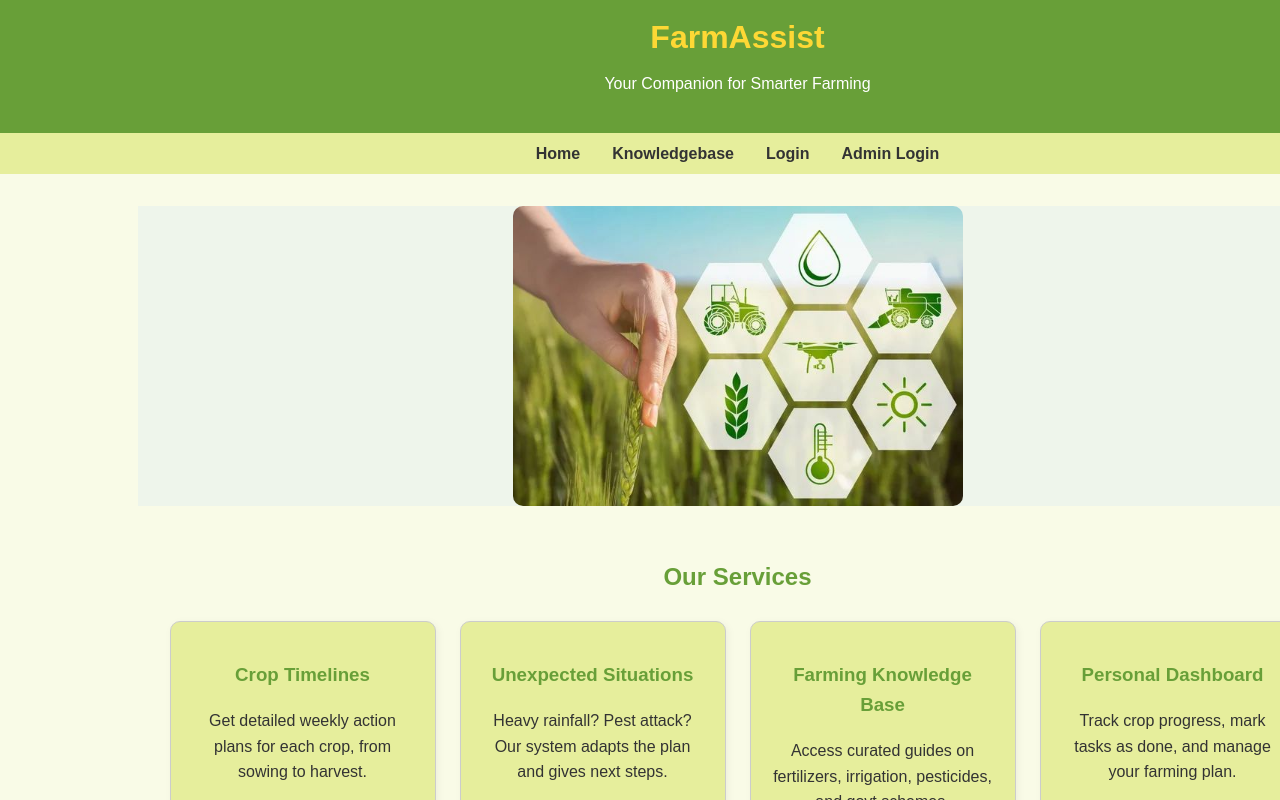
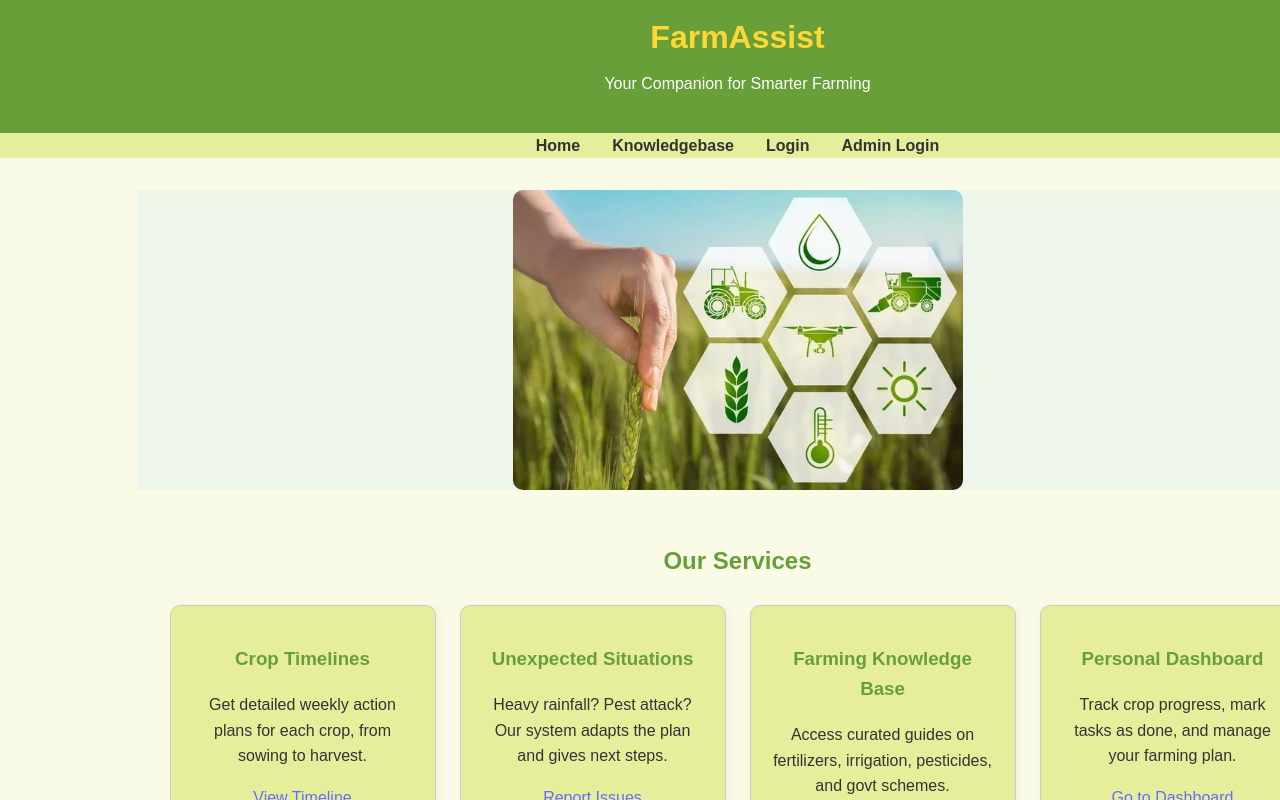
Before and after one commit to itsgowtham14/farm-assist, a React (Vite) app: page / in a window 1280 px wide. Shown: the top 800 px of the page. Built offline with nearby package versions, Linux system fonts and the light colour scheme; no server answers.

Commit message:
Update App styles

```diff
--- a/src/App.css
+++ b/src/App.css
@@ -39,13 +39,13 @@ header {
   background-color: #689f38;
   width: 100%;
   color: white;
-  padding: 1rem;
+  /* padding: 1rem; */
   text-align: center;
 }
 
 nav {
   background-color: #e6ee9c;
-  padding: 0.5rem;
+  /* padding: 0.5rem; */
   text-align: center;
 }
 
```
